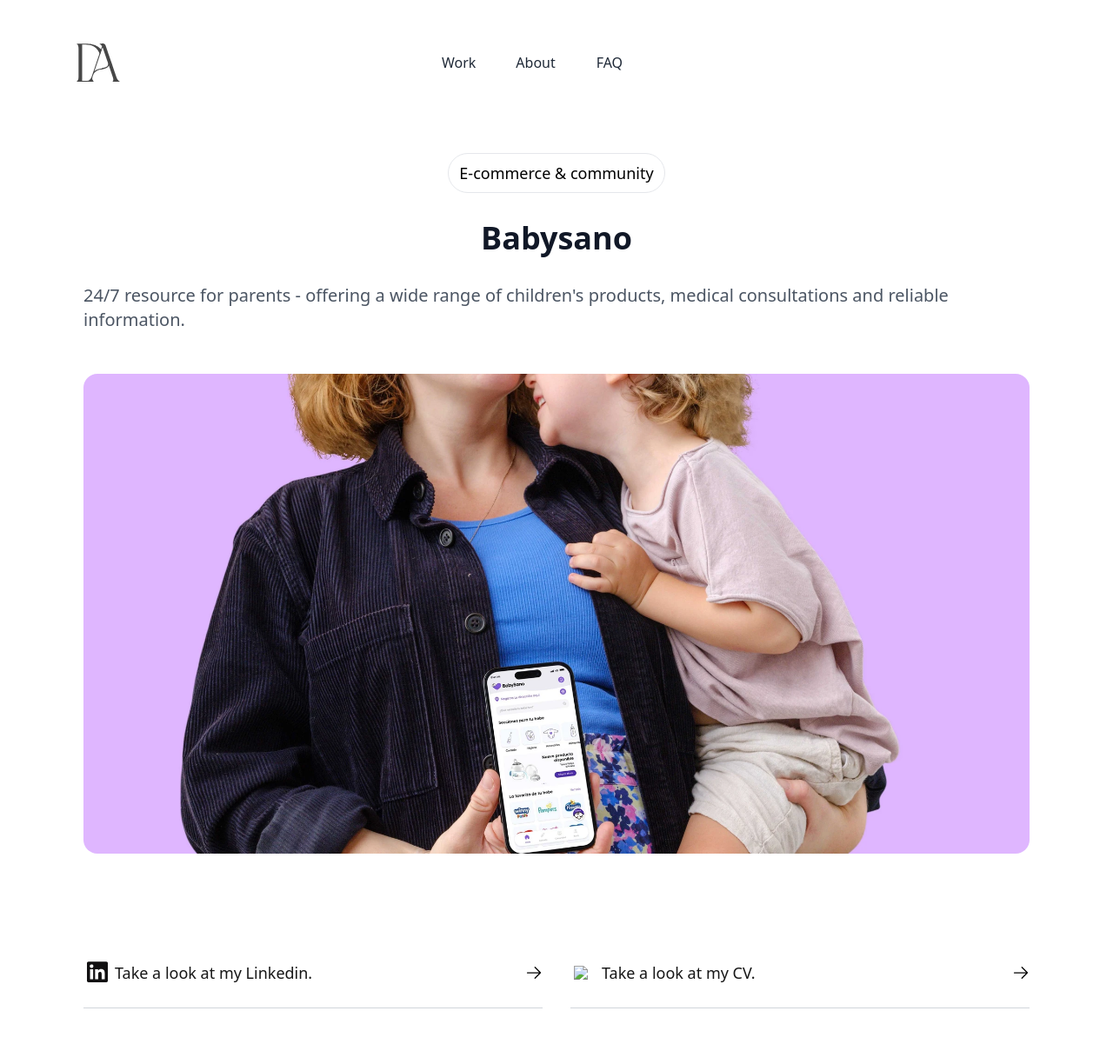
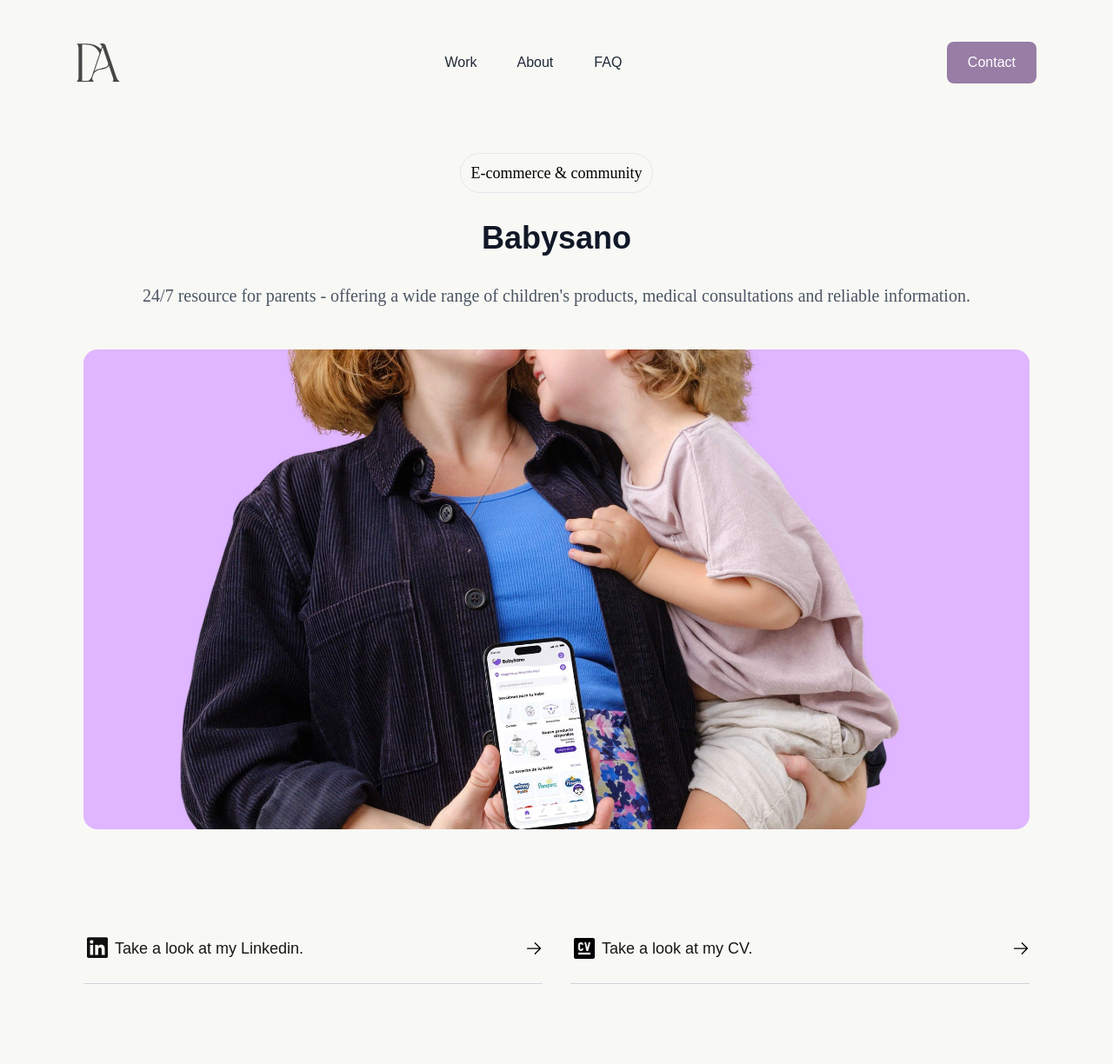
Before and after one commit to christianpaez/day-portfolio, a Jekyll site: the page built from _projects/babysano.md, in a window 1280 px wide. Shown: the whole page at 87% size. Built offline with Jekyll 4.4.1, drawn with Linux system fonts in a browser that asks for light colours; some web fonts are replaced; a script that is not in the unit is left out; after the commit the page ends 1196 px from its top, so only the background shows below that.

Commit message:
fix image and assets path

```diff
--- a/_layouts/default.html
+++ b/_layouts/default.html
@@ -10,10 +10,10 @@
   <link href="https://fonts.cdnfonts.com/css/satoshi" rel="stylesheet">
 
   <script src="https://unpkg.com/@tailwindcss/browser@4" defer></script>
-  <script defer src="script.js"></script>
-  <script defer type="module" src="lottie.js"></script>
+  <script defer src="/script.js"></script>
+  <script defer type="module" src="/lottie.js"></script>
   <link href="https://cdn.jsdelivr.net/npm/tailwindcss@2.2.19/dist/tailwind.min.css" rel="stylesheet">
-  <link rel="stylesheet" href="tailwind.css">
+  <link rel="stylesheet" href="/tailwind.css">
 </head>
 
 <body class="bg-[var(--color-bg)] max-w-6xl m-auto">
@@ -131,7 +131,7 @@
 
         <div class="flex items-center justify-between border-gray-300 border-b py-6 w-full">
           <div class="flex items-center gap-1">
-            <img class="w-[32px] p-1 rounded-xs" src="assets/img/cv.png" />
+            <img class="w-[32px] p-1 rounded-xs" src="/assets/img/cv.png" />
             <p class="text-lg font-satoshi font-normal text-neutral-900">
               Take a look
               at my
```
